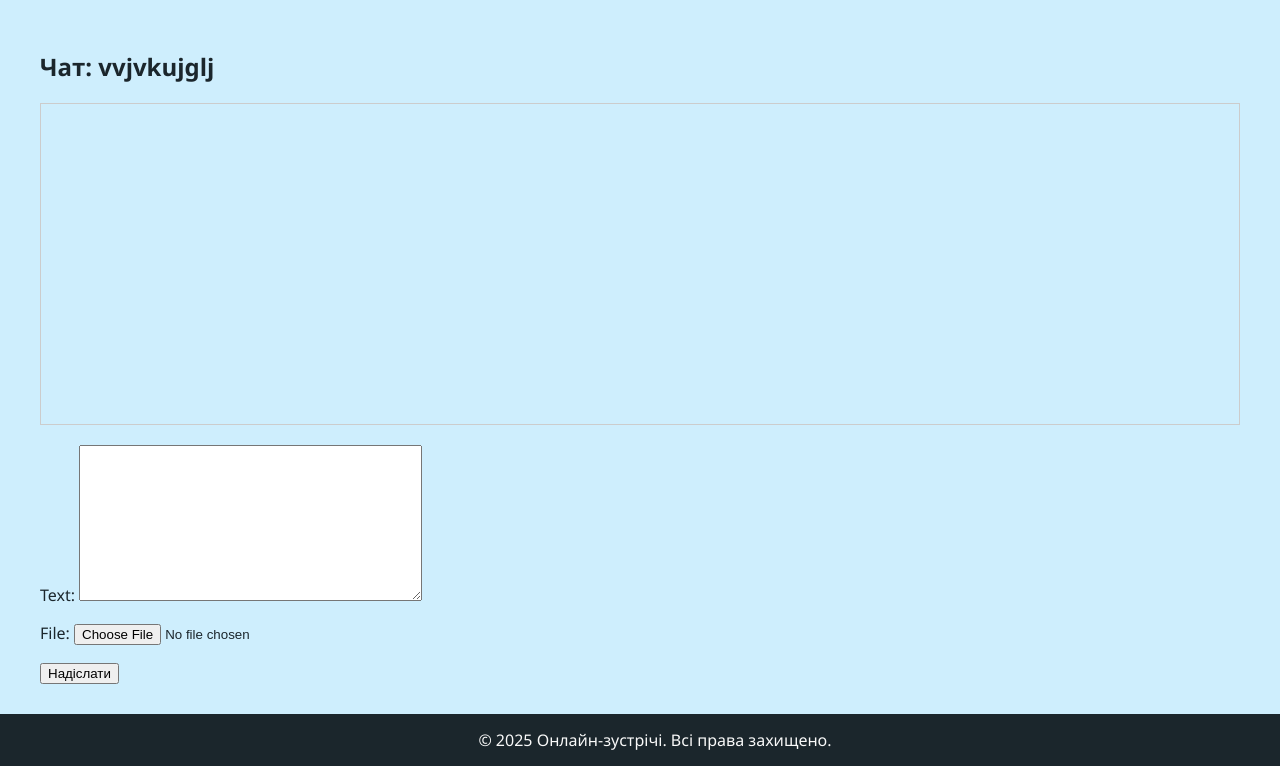
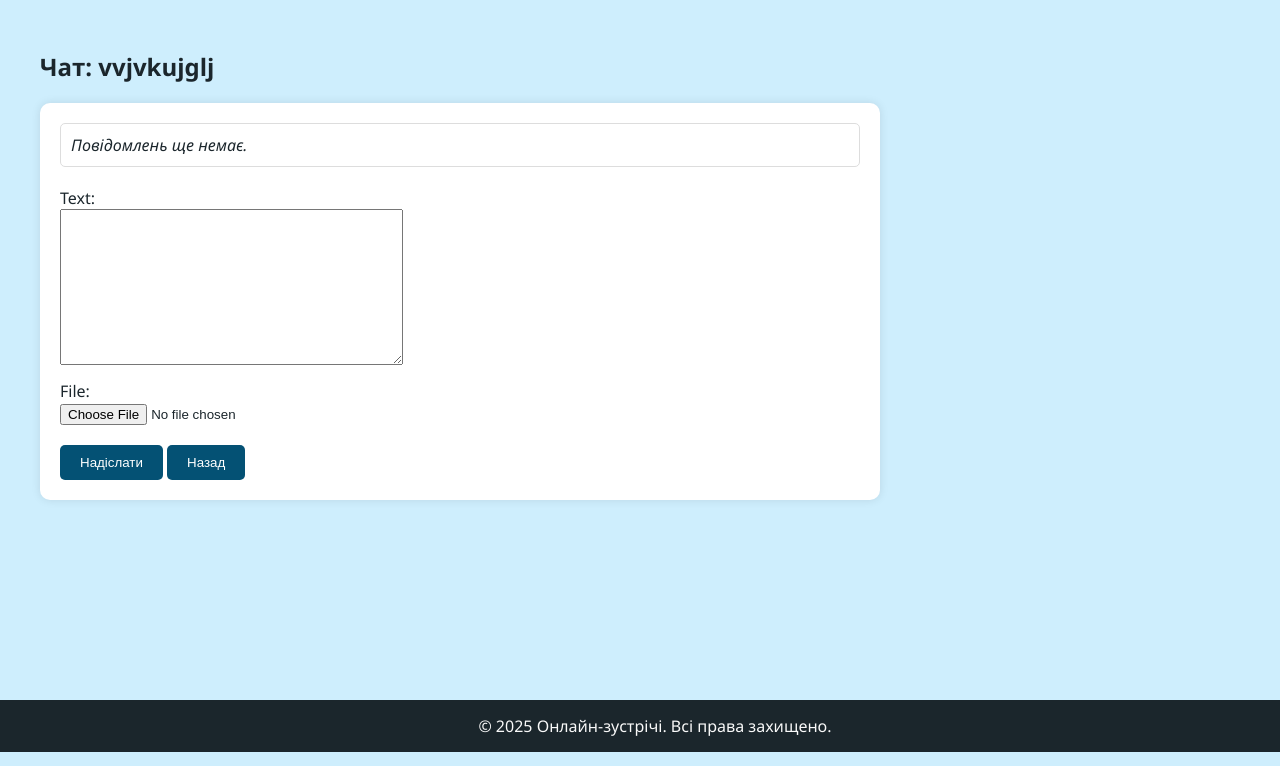
Before and after one commit to KhrystynaKonepud/MeetingProject, a Django app: page /chats/2/ in a window 1280 px wide. Shown: the part 63-829 px from the top of the page. Run offline with Django 5.2, Linux system fonts and the light colour scheme; a user stored in the database is signed in; data comes from the database, SQL or seed files in the repository; both versions use the stored data as it was after the commit.

Commit message:
chats2.0

```diff
--- a/Project/forms/chat_form.py
+++ b/Project/forms/chat_form.py
@@ -2,15 +2,32 @@ from django import forms
 from Project.models.chatRoom import ChatRoom
 from Project.models.message import Message
 
+
 class ChatRoomForm(forms.ModelForm):
     class Meta:
         model = ChatRoom
-        fields = ['name', 'is_private', 'participants']
+        fields = ['name', 'participants']  # ← поле is_private видалено
         widgets = {
             'participants': forms.CheckboxSelectMultiple
         }
+
 
 class MessageForm(forms.ModelForm):
     class Meta:
         model = Message
         fields = ['text', 'file']
+
+    def __init__(self, *args, **kwargs):
+        super().__init__(*args, **kwargs)
+        self.fields['text'].required = False
+        self.fields['file'].required = False  # якщо теж не хочеш обов’язковим
+
+    def clean(self):
+        cleaned_data = super().clean()
+        text = cleaned_data.get('text')
+        file = cleaned_data.get('file')
+
+        if not text and not file:
+            raise forms.ValidationError("Введіть текст або прикріпіть файл.")
+
+        return cleaned_data
--- a/templates/chat_room.html
+++ b/templates/chat_room.html
@@ -1,22 +1,50 @@
 {% extends 'base.html' %}
+
+{% block title %}Чат: {{ room.name }}{% endblock %}
+
 {% block content %}
+
+
 <h2>Чат: {{ room.name }}</h2>
 
-<div style="border:1px solid #ccc; padding:10px; height:300px; overflow-y:auto;">
+
+<div style="max-width: 800px; background: white; padding: 20px; border-radius: 10px; box-shadow: 0 0 10px rgba(0,0,0,0.1); margin-bottom: 30px;">
+
+
+    <div style="max-height: 300px; overflow-y: auto; border: 1px solid #ddd; padding: 10px; border-radius: 5px; margin-bottom: 20px;">
         {% for message in messages %}
-        <p>
-            <strong>{{ message.sender.username }}</strong>: {{ message.text }}
+            <div style="margin-bottom: 15px;">
+                <strong style="color: var(--primary);">{{ message.sender.username }}:</strong> {{ message.text }}
                 {% if message.file %}
-                <a href="{{ message.file.url }}" download>[файл]</a>
+                    <div><a href="{{ message.file.url }}" download style="color: var(--primary); text-decoration: none;">📎 Завантажити файл</a></div>
                 {% endif %}
-            <br><small>{{ message.timestamp }}</small>
-        </p>
+                <div style="font-size: 12px; color: #666;">{{ message.timestamp }}</div>
+            </div>
+        {% empty %}
+            <div style="font-style: italic;">Повідомлень ще немає.</div>
         {% endfor %}
     </div>
 
-<form method="post" enctype="multipart/form-data" style="margin-top:20px;">
+
+    <form method="post" enctype="multipart/form-data">
         {% csrf_token %}
-    {{ form.as_p }}
-    <button type="submit" class="btn btn-primary">Надіслати</button>
+        <div style="margin-bottom: 10px;">
+            {{ form.text.label_tag }}<br>
+            {{ form.text }}
+        </div>
+        <div style="margin-bottom: 20px;">
+            {{ form.file.label_tag }}<br>
+            {{ form.file }}
+        </div>
+        <button type="submit" style="background-color: var(--primary); color: white; border: none; padding: 10px 20px; border-radius: 5px; cursor: pointer;">
+            Надіслати
+        </button>
+        <button type="button" onclick="window.location.href='{% url 'chat_list' %}'"
+    style="background-color: var(--primary); color: white; border: none; padding: 10px 20px; border-radius: 5px; cursor: pointer;">
+    Назад
+</button>
+
+
     </form>
+</div>
 {% endblock %}
```
Also changed, not shown: templates/chat_list.html (+25 -4 lines), templates/create_chat.html (+14 -3 lines), db.sqlite3, 1 other file. Lines whose indentation alone changed are shown as unchanged.
